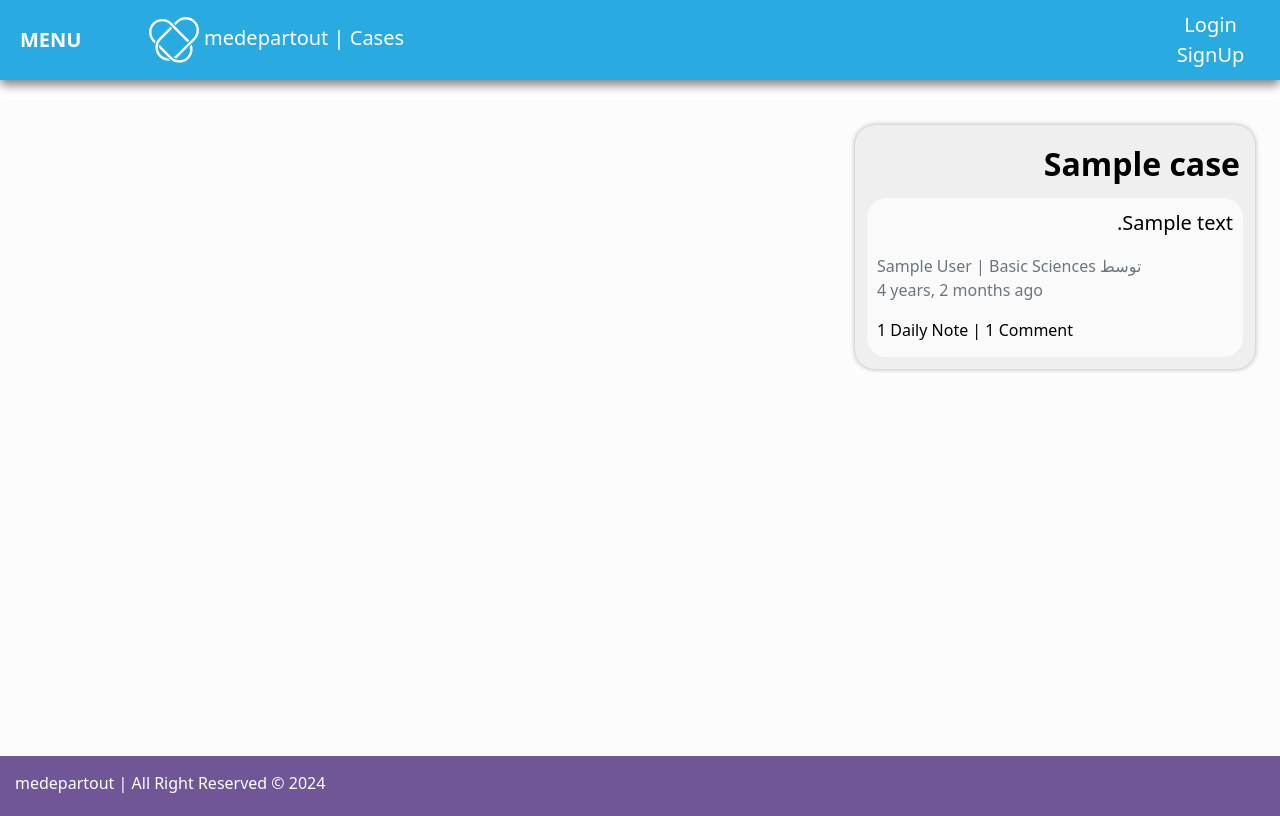
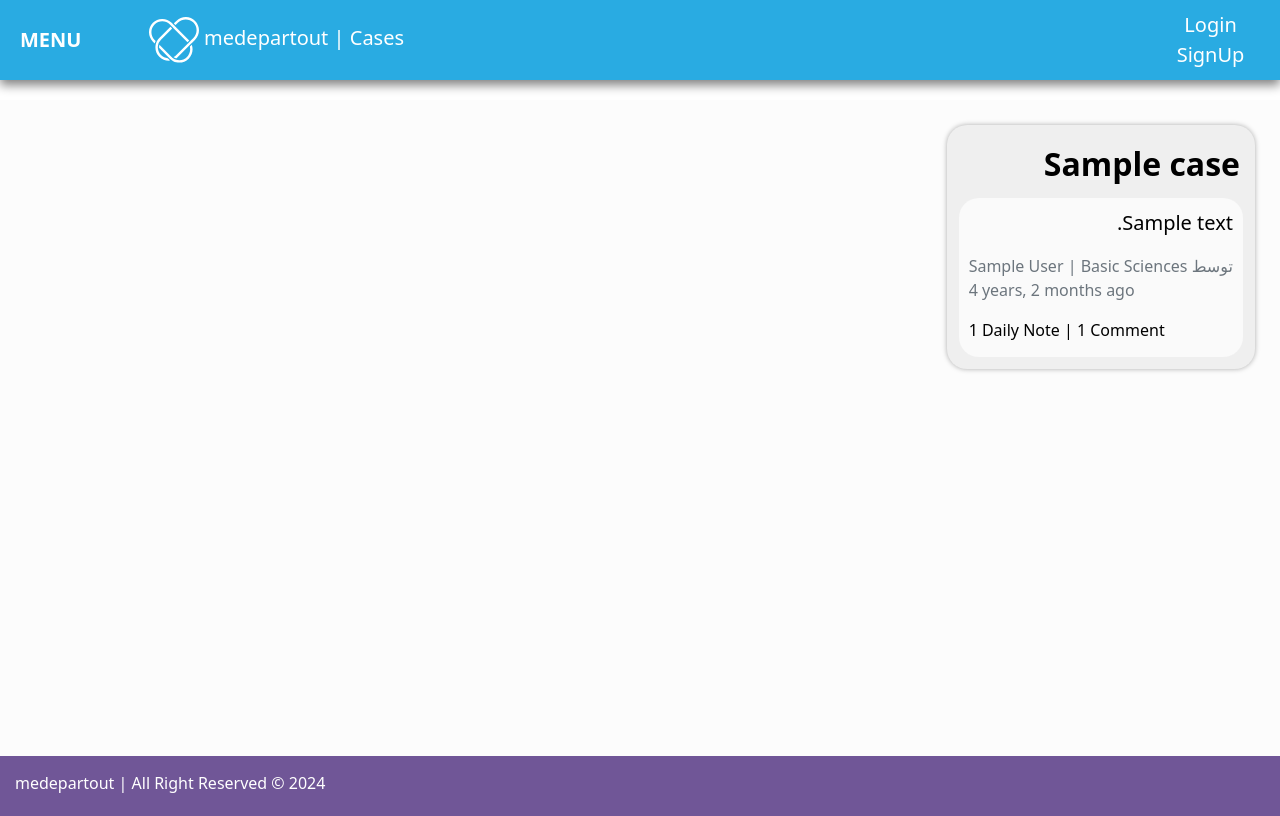
Before and after one commit to Reyhanishere/HxDjango4, a Django app: page /cases/ in a window 1280 px wide. Run offline with Django 4.2, Linux system fonts and the light colour scheme; tables that the repository leaves empty hold one stand-in row (values such as "Sample post").

Commit message:
Remove min-width as it caused problems

```diff
--- a/static/css/style.css
+++ b/static/css/style.css
@@ -194,7 +194,7 @@
                 padding: 5px;
                 box-shadow: 0px 0px 5px 0px #aaa;
                 font-family: Noto Sans;
-                min-width: 400px;
+/*                 min-width: 400px; */
                 max-width: 500px;
             }
 
```
